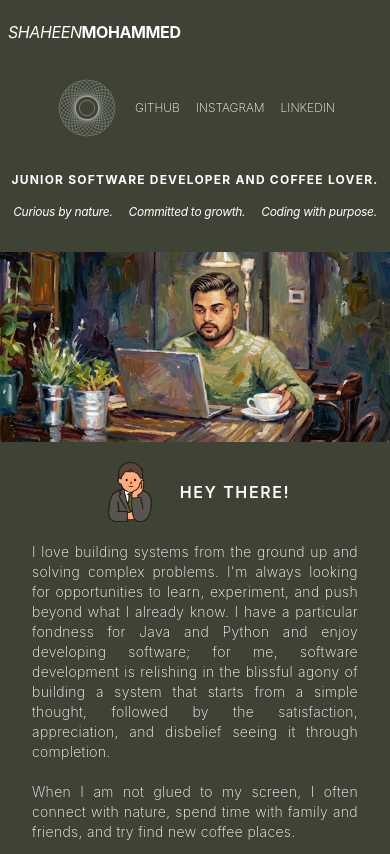
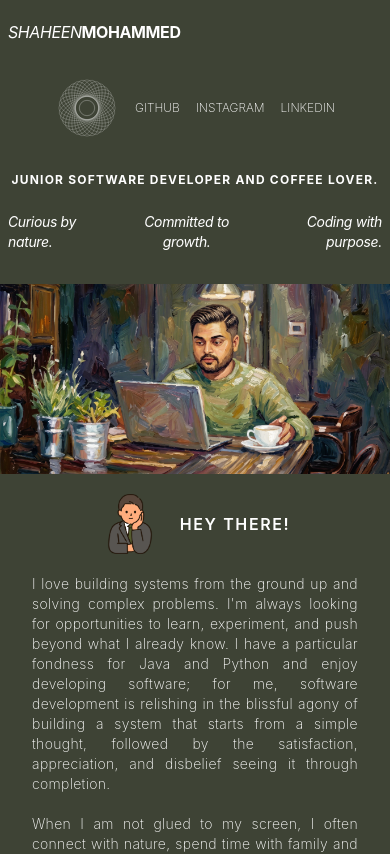
Before and after one commit to ShaheenMohammed/personal-website, a React (Vite) app: page / in a window 390 px wide. Shown: the top 854 px of the page. Built offline with nearby package versions, Linux system fonts and the light colour scheme.

Commit message:
update website

```diff
--- a/src/components/Intro.tsx
+++ b/src/components/Intro.tsx
@@ -1,15 +1,15 @@
 function Intro() {
   return (
-    <div className="flex flex-col justify center place-items-center font-editorial text-white">
-        <h3 className="text-center font-bold tracking-widest text-xs pt-8 px-1 md:pt-10 md:text-xl xl:text-2xl xl:pt-20 2xl:pt-25 2xl:text-4xl 2xl:pb-20">
-          JUNIOR SOFTWARE DEVELOPER AND COFFEE LOVER.
-        </h3>
+    <div className="flex flex-col items-center font-editorial text-white">
+      <h3 className="text-center font-bold tracking-widest text-xs pt-8 px-2 md:pt-10 md:text-xl xl:text-2xl xl:pt-20 2xl:pt-25 2xl:text-4xl 2xl:pb-20">
+        JUNIOR SOFTWARE DEVELOPER AND COFFEE LOVER.
+      </h3>
 
-        <div className="flex justify-center italic tracking-tight text-xs px-2 pt-4 pb-8 gap-4 md:pt-8 md:pb-10 md:gap-13 md:text-2xl xl:pt-15 xl:pb-20 xl:text-4xl xl:gap-30 2xl:gap-40 2xl:text-6xl 2xl:pb-30">
-          <h3>Curious by nature.</h3>
-          <h3>Committed to growth.</h3>
-          <h3>Coding with purpose.</h3>
-        </div>
+      <div className="flex w-full justify-center italic tracking-tight text-sm px-2 pt-6 pb-8 gap-4 md:px-1 md:pt-8 md:pb-10 md:gap-13 md:text-2xl xl:pt-15 xl:pb-20 xl:text-4xl xl:gap-30 2xl:gap-40 2xl:text-6xl 2xl:pb-30">
+        <h3>Curious by nature.</h3>
+        <h3 className="text-center">Committed to growth.</h3>
+        <h3 className="text-end">Coding with purpose.</h3>
+      </div>
     </div>
   )
 }
```
